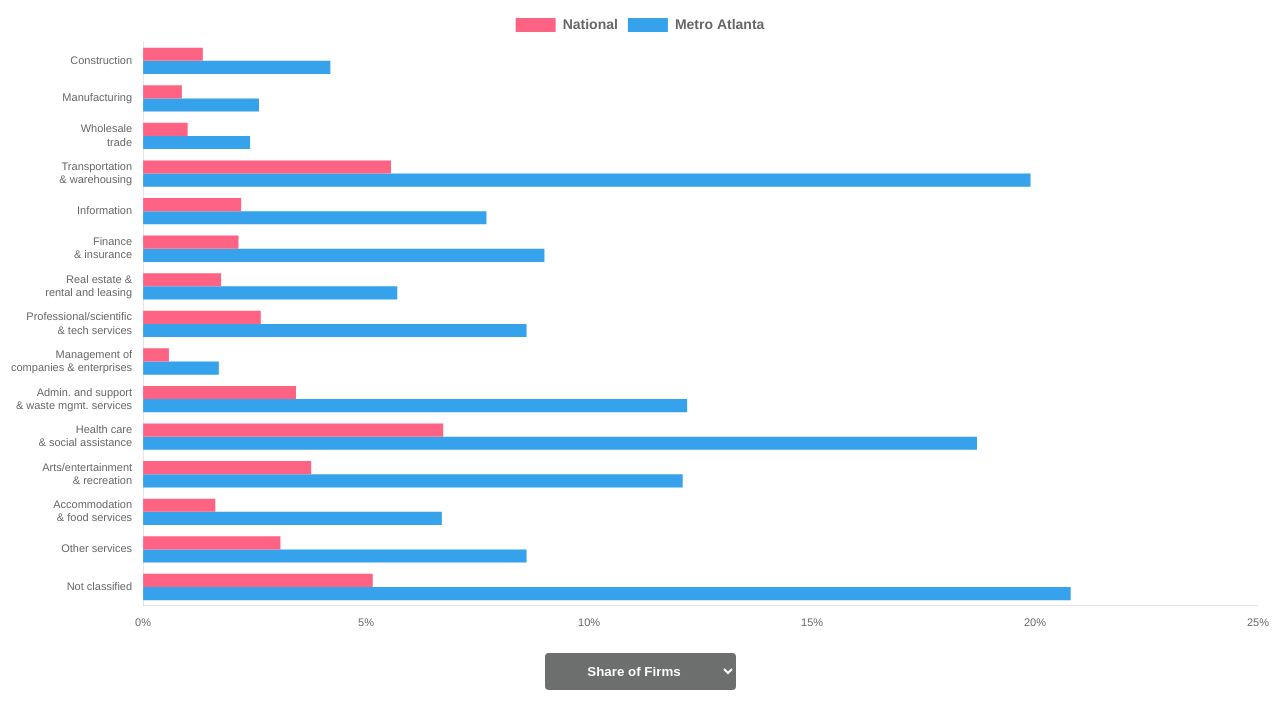
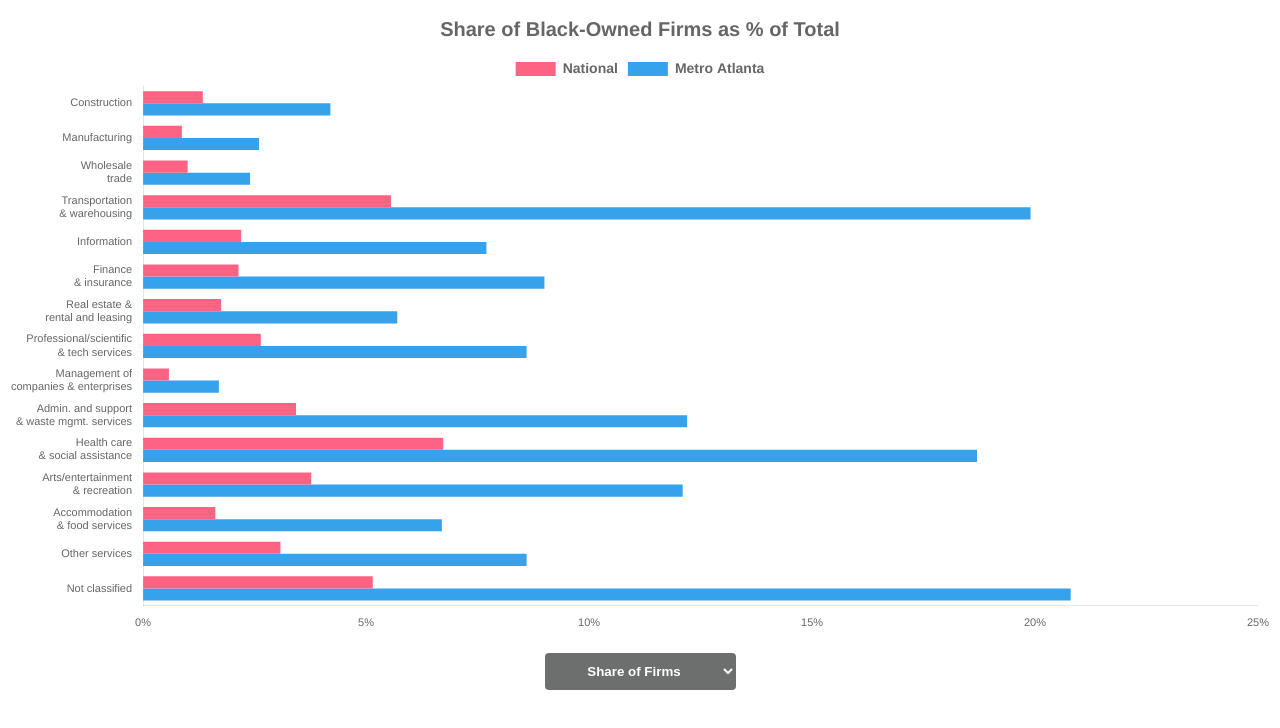
Before and after one commit to arc-research-analytics/blogViz_2.22.24, a plain HTML site: page index.html in a window 1280 px wide. Drawn offline with nearby package versions, Linux system fonts and the light colour scheme.

Commit message:
updated chart

```diff
--- a/index.html
+++ b/index.html
@@ -89,8 +89,14 @@
         },
       };
 
-      // Initialize Chart.js
+      // Charts.js visualization
       const ctx = document.getElementById("myChart").getContext("2d");
+      const titleMappings = {
+        shareFirms: "Share of Black-Owned Firms as % of Total",
+        shareEmployees: "Share of Employees of Black-Owned Firms as % of Total",
+        sharePayroll:
+          "Share of Annual Payroll of Black-Owned Firms as % of Total",
+      };
       const myChart = new Chart(ctx, {
         type: "bar",
         data: {
@@ -98,14 +104,14 @@
           datasets: [
             {
               label: "National",
-              data: data.shareFirms.National, // Initial data
+              data: data.shareFirms.National, // Initial data - BO firms
               backgroundColor: "rgb(255, 99, 132)",
               barPercentage: 1, // the blue and red bars touch within each category
               categoryPercentage: 0.7, // higher values mean the bars between categories get closer
             },
             {
               label: "Metro Atlanta",
-              data: data.shareFirms.Metro, // Initial data
+              data: data.shareFirms.Metro, // Initial data - BO firms
               backgroundColor: "rgb(54, 162, 235)",
               barPercentage: 1,
               categoryPercentage: 0.7,
@@ -145,6 +151,18 @@
                 },
               },
             },
+            title: {
+              display: true,
+              text: "Share of Black-Owned Firms as % of Total",
+              font: {
+                weight: "bold",
+                size: 20,
+              },
+              padding: {
+                top: 10,
+                bottom: 10,
+              },
+            },
           },
           scales: {
             y: {
@@ -180,11 +198,13 @@
         .getElementById("dataSelector")
         .addEventListener("change", function () {
           const selectedValue = this.value;
+          const selectedTitle = titleMappings[selectedValue];
           const nationalData = data[selectedValue].National;
           const metroData = data[selectedValue].Metro;
 
           myChart.data.datasets[0].data = nationalData;
           myChart.data.datasets[1].data = metroData;
+          myChart.options.plugins.title.text = selectedTitle;
           myChart.update();
         });
     </script>
```
